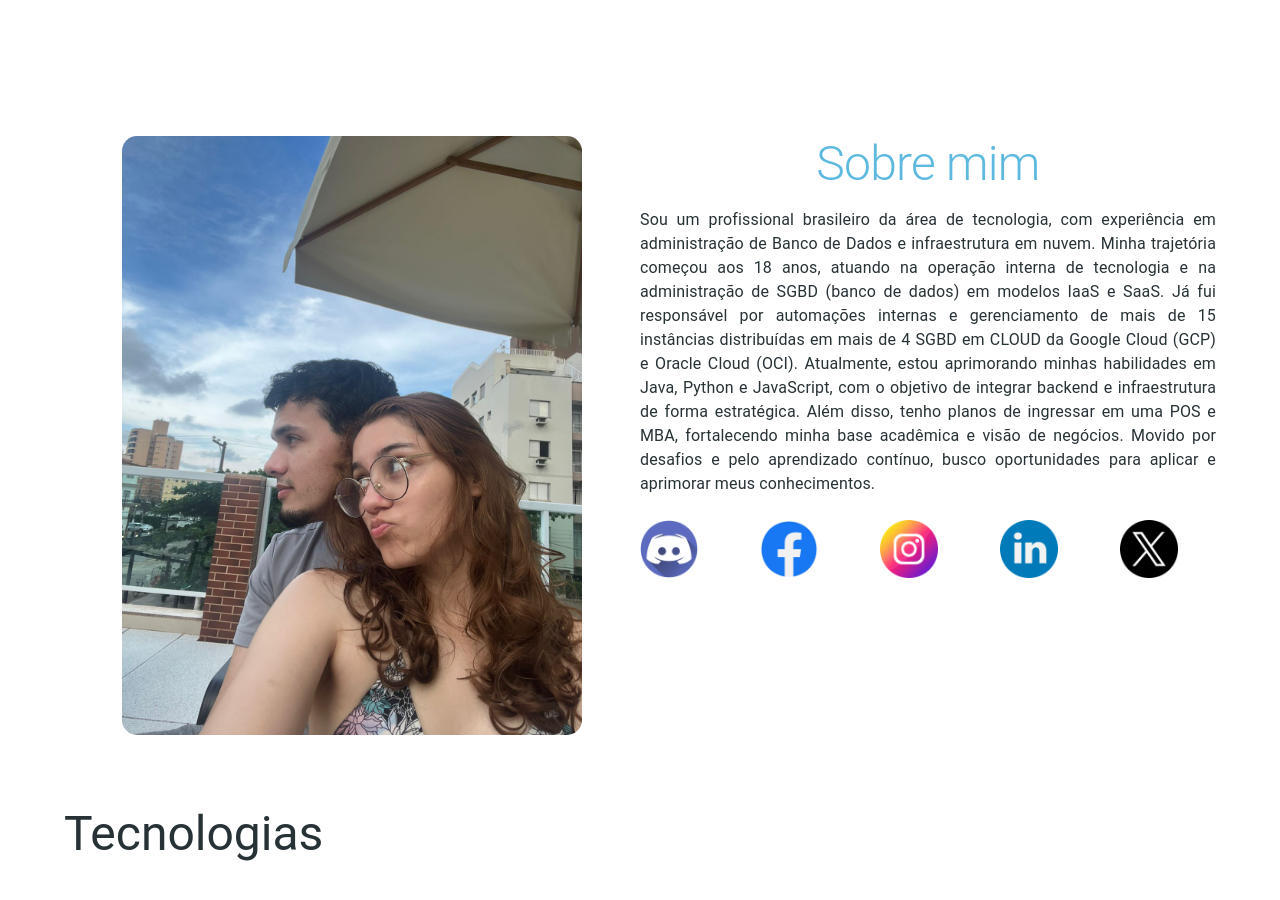
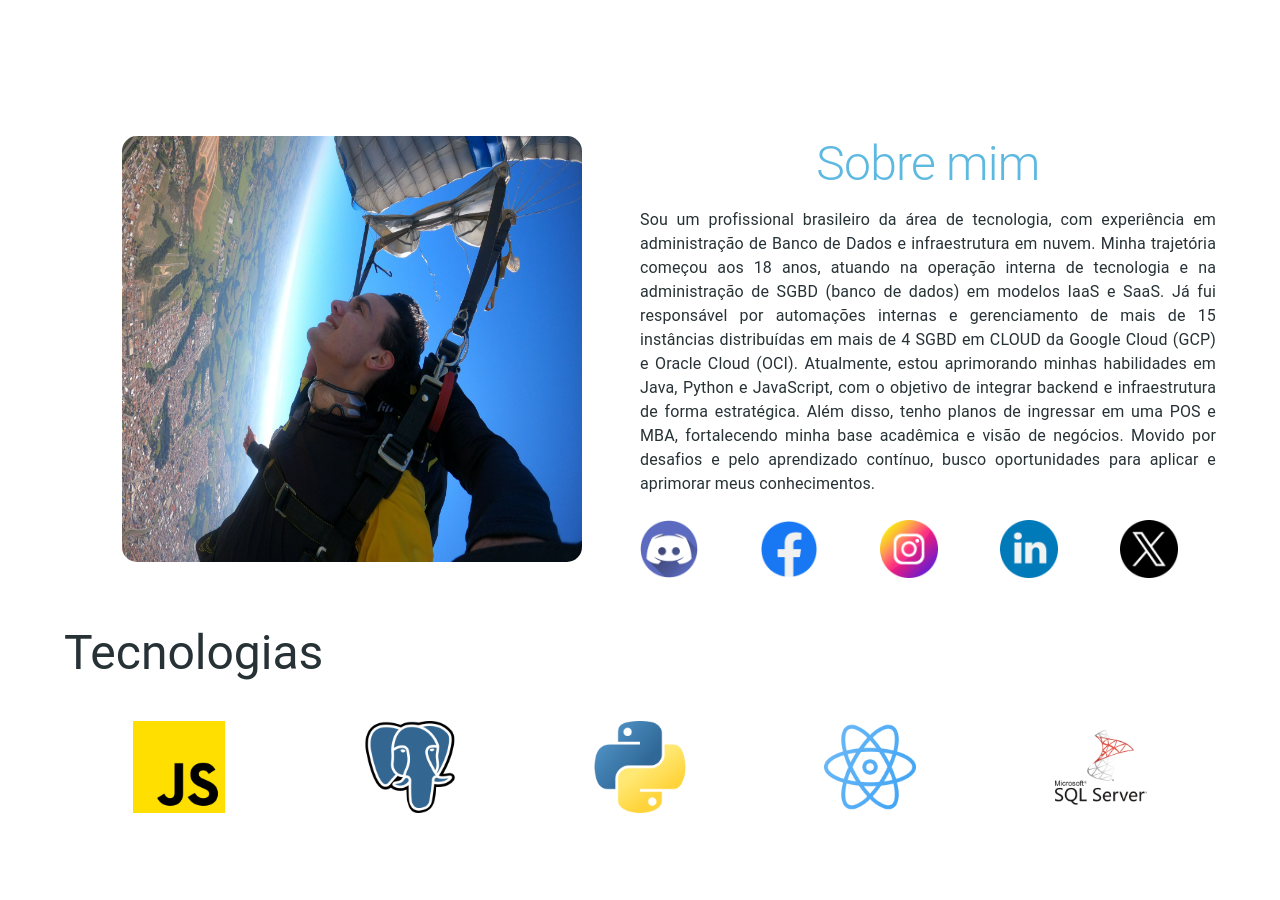
Before and after one commit to pedrovtof/Portfolio, a Next.js app in the folder script/: page / in a window 1280 px wide. Shown: the part 760-1660 px from the top of the page. Built offline with nearby package versions, Linux system fonts and the light colour scheme.

Commit message:
update selfie

```diff
--- a/script/src/core/components/home/aboutMe/boxAboutMe.jsx
+++ b/script/src/core/components/home/aboutMe/boxAboutMe.jsx
@@ -19,7 +19,7 @@ export const BoxHomeAboutMe = (valuesInput) =>{
         '/images/social/twitter.png'
     ]
 
-    const selfie = '/images/selfies/pvf_selfie_beach.jpg'
+    const selfie = '/images/selfies/pvf_selfie_adventure.jpg'
 
 
     return(
```
Also changed, not shown: script/public/images/selfies/pvf_selfie_adventure.jpg (added), script/public/images/selfies/pvf_selfie_beach.jpg (deleted).
